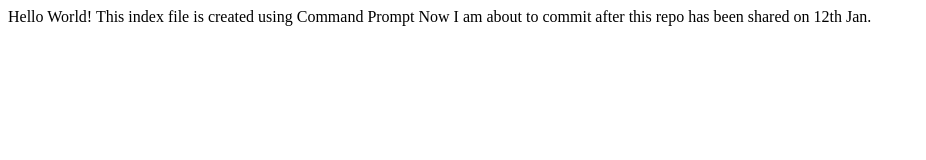
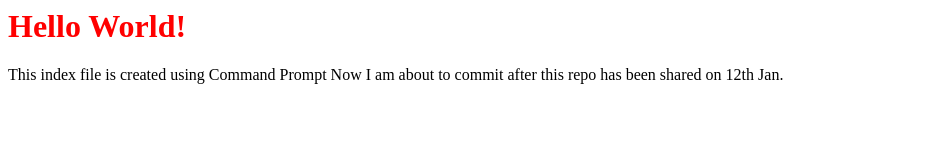
Before and after one commit to asmitapoudel/-test_repository-, a plain HTML site: page index.html in a window 1280 px wide. Shown: the whole page, without its empty margins (0-926 px from the left). Drawn offline with Linux system fonts and the light colour scheme.

Commit message:
CSS file added

```diff
--- a/index.html
+++ b/index.html
@@ -1,3 +1,4 @@
-Hello World!
+<link rel="stylesheet" type="text/css" href="style.css">
+<h1>Hello World!</h1>
 This index file is created using Command Prompt
 Now I am about to commit after this repo has been shared on 12th Jan.
--- /dev/null
+++ b/style.css
@@ -0,0 +1,3 @@
+h1{
+color:red;
+}
```
